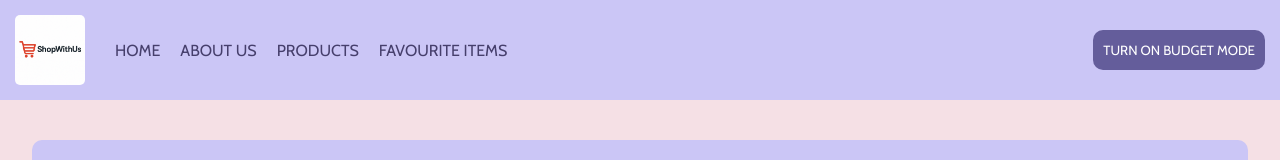
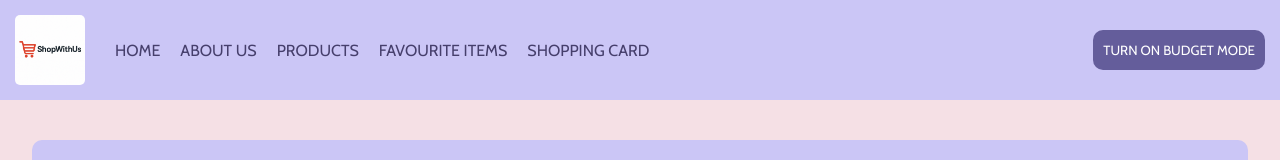
Before and after one commit to SwitchTia/react-context-api, a React (Vite) app: page /about-us in a window 1280 px wide. Shown: the top 160 px of the page. Built offline with nearby package versions, Linux system fonts and the light colour scheme; no server answers.

Commit message:
Feat: add ShoppingCart to headerLinks

```diff
--- a/src/components/AppHeader.jsx
+++ b/src/components/AppHeader.jsx
@@ -24,7 +24,10 @@ export default function AppHeader() {
             title: "Favourite Items",
             path: "/favourites",
         },
-
+        {
+            title: "Shopping Card",
+            path: "/shopping-card",
+        },
     ];
 
 
```
